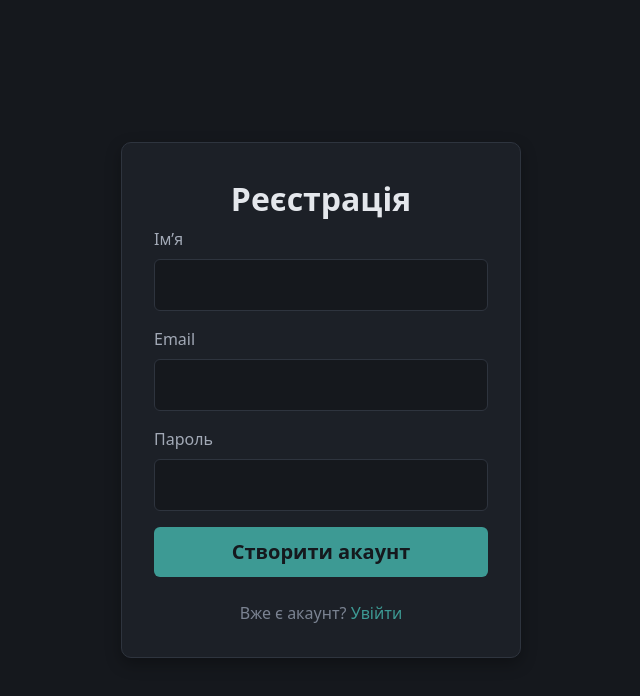
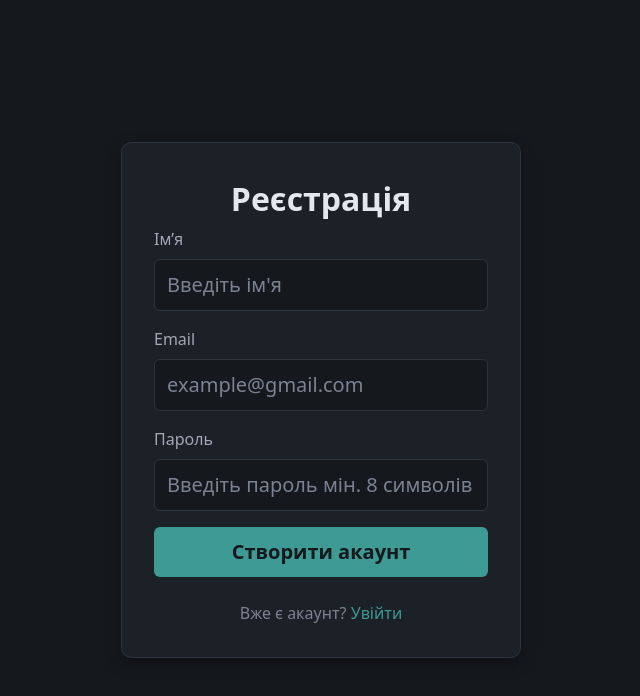
Before and after one commit to htokira/MovieTracker, a React (Vite) app in the folder MovieTracker.Web/: page /register in a window 1280 px wide. Shown: the top 696 px of the page, without its empty margins (319-959 px from the left). Built offline with nearby package versions, Linux system fonts and the light colour scheme; no server answers.

Commit message:
feature: add placeholders in login register

```diff
--- a/MovieTracker.Web/src/features/auth/LoginForm.tsx
+++ b/MovieTracker.Web/src/features/auth/LoginForm.tsx
@@ -50,6 +50,7 @@ function LoginForm() {
           label="Email"
           name="email"
           type="email"
+          placeholder="example@gmail.com"
           value={input.email}
           onChange={handleInputChange}
           autoComplete="email"
@@ -59,6 +60,7 @@ function LoginForm() {
           label="Пароль"
           name="password"
           type="password"
+          placeholder="Введіть пароль"
           value={input.password}
           onChange={handleInputChange}
           autoComplete="current-password"
--- a/MovieTracker.Web/src/features/auth/RegisterForm.tsx
+++ b/MovieTracker.Web/src/features/auth/RegisterForm.tsx
@@ -48,6 +48,7 @@ function RegisterForm() {
           label="Ім’я"
           name="displayName"
           type="text"
+          placeholder="Введіть ім'я"
           value={input.displayName}
           onChange={handleInputChange}
           autoComplete="nickname"
@@ -59,6 +60,7 @@ function RegisterForm() {
           label="Email"
           name="email"
           type="email"
+          placeholder="example@gmail.com"
           value={input.email}
           onChange={handleInputChange}
           autoComplete="email"
@@ -69,6 +71,7 @@ function RegisterForm() {
           label="Пароль"
           name="password"
           type="password"
+          placeholder="Введіть пароль мін. 8 символів"
           value={input.password}
           onChange={handleInputChange}
           autoComplete="new-password"
```
